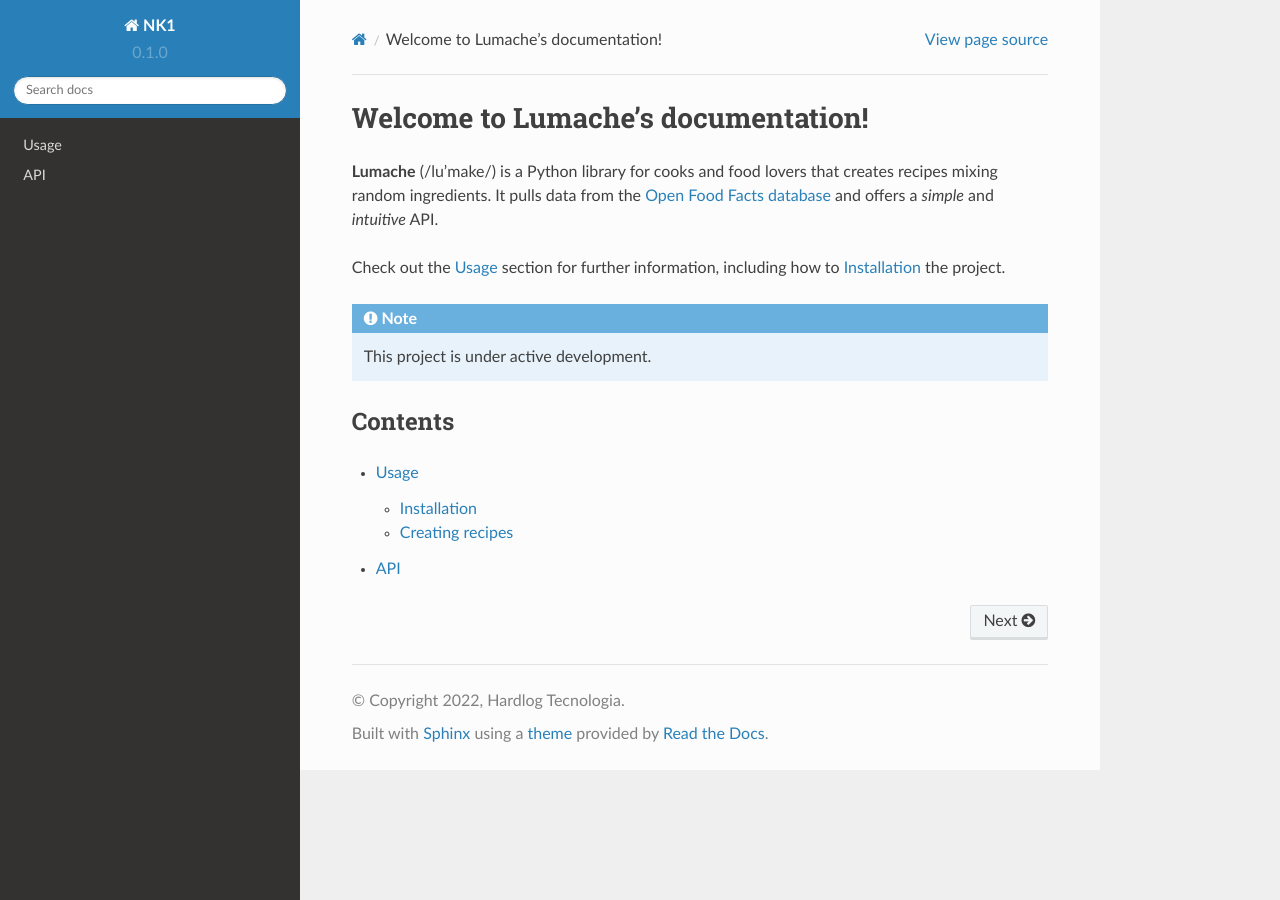
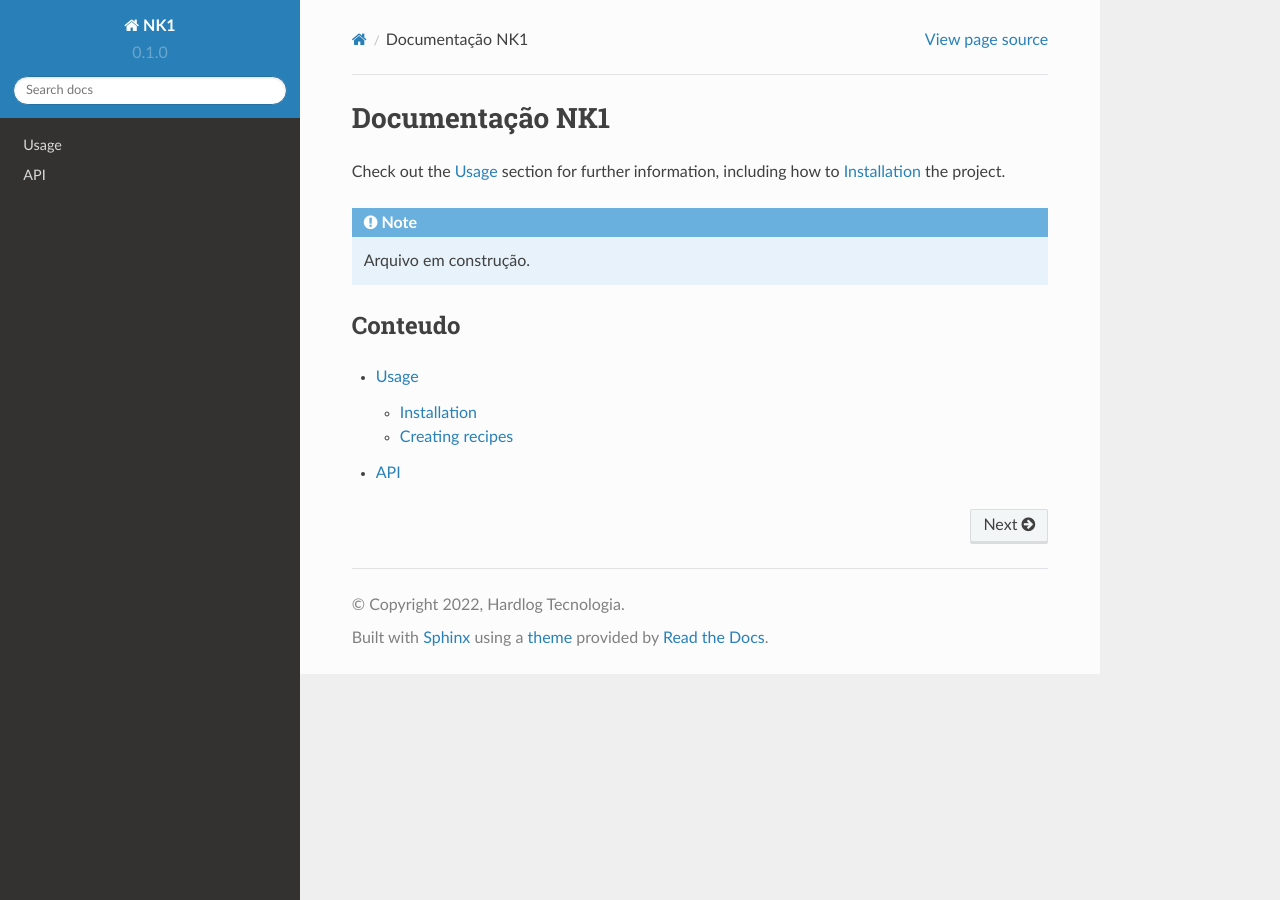
Before and after one commit to hardlogtec/Docs, a Sphinx documentation site: the page built from docs/source/index.rst, in a window 1280 px wide. Built offline with Sphinx 7.4.7 and the Read the Docs theme 2.0.0, drawn with Linux system fonts in a browser that asks for light colours.

Commit message:
Update index.rst

```diff
--- a/docs/source/index.rst
+++ b/docs/source/index.rst
@@ -1,19 +1,15 @@
-Welcome to Lumache's documentation!
+Documentação NK1
 ===================================
 
-**Lumache** (/lu'make/) is a Python library for cooks and food lovers
-that creates recipes mixing random ingredients.
-It pulls data from the `Open Food Facts database <https://world.openfoodfacts.org/>`_
-and offers a *simple* and *intuitive* API.
 
 Check out the :doc:`usage` section for further information, including
 how to :ref:`installation` the project.
 
 .. note::
 
-   This project is under active development.
+   Arquivo em construção.
 
-Contents
+Conteudo
 --------
 
 .. toctree::
```
